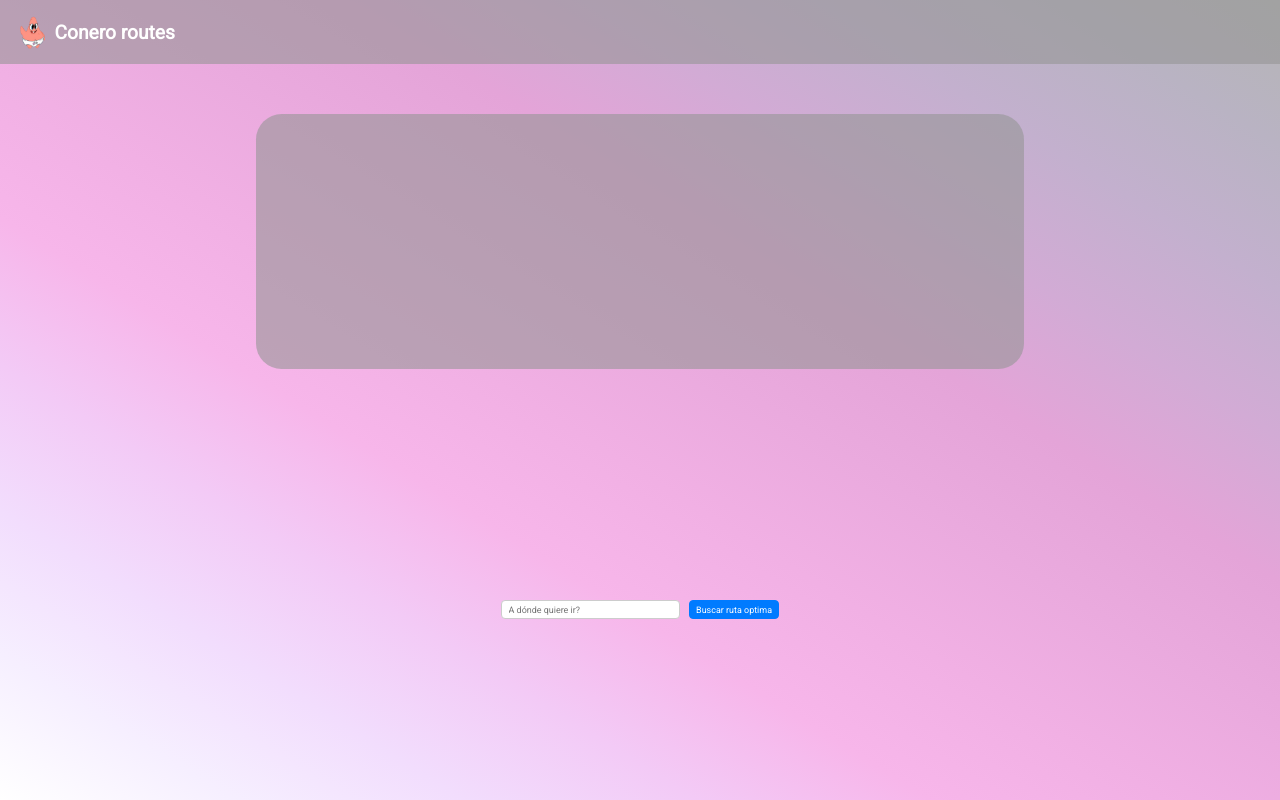
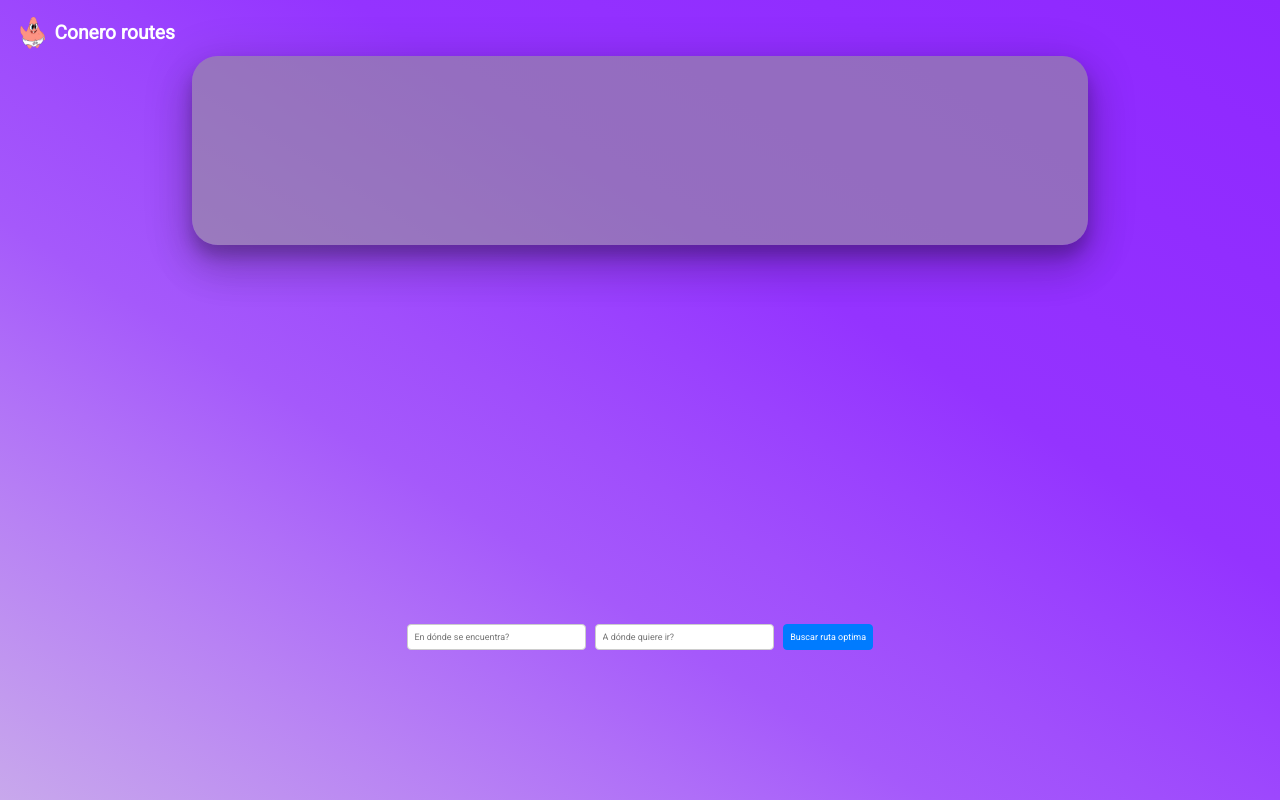
Before and after one commit to LMHGgxy/Algoritmos, a Flask app: page / in a window 1280 px wide. Run offline with Flask 3, Linux system fonts and the light colour scheme; data that the repository does not hold is empty.

Commit message:
ultimoxd

```diff
--- a/Libs/lista.py
+++ b/Libs/lista.py
@@ -39,6 +39,10 @@ class Lista:
 
         # Utiliza temporal_show para obtener el valor actual y avanzar el estado
         return self.temporal_show(self.estado)
+    def reiniciar_show(self):
+        # Reinicia el estado a None para volver a empezar
+        self.estado = self.head
+        return 'listo'
 
     def delete(self, value):
         # Elimina el nodo con el valor dado de la lista
--- a/main.py
+++ b/main.py
@@ -121,7 +121,7 @@ def draw_places():
     fig, ax = plt.subplots(figsize=(fig_width, fig_height))
     nx.draw_networkx_nodes(G, pos, node_color='skyblue', node_size=1600)
     nx.draw_networkx_labels(G, pos, font_size=10)
-    nx.draw_networkx_edges(G, pos, edgelist=G.edges(), arrowstyle='->', arrowsize=20, edge_color=edge_colors, node_size=2000)
+    nx.draw_networkx_edges(G, pos, edgelist=G.edges(), arrowstyle='-', arrowsize=20, edge_color=edge_colors, node_size=2000)
 
     # Guardar y devolver la imagen
     buf = io.BytesIO()
@@ -139,6 +139,66 @@ def generate_unique_colors(n):
     random.shuffle(colors)
     return colors
 
+def buscar_camino(grafo, inicio, destino):
+    nodos_pendientes = [(0, inicio)]
+    distancia_total = {inicio: 0}
+    nodo_anterior = {inicio: None}
+
+    while nodos_pendientes:
+        # Obtener el nodo con la menor distancia estimada
+        nodo_actual = min(nodos_pendientes, key=lambda x: x[0])[1]
+        nodos_pendientes.remove((distancia_total[nodo_actual], nodo_actual))
+
+        # Verificar si hemos llegado al destino
+        if nodo_actual == destino:
+            # Reconstruir el camino desde el destino hasta el inicio
+            camino = []
+            while nodo_actual is not None:
+                camino.insert(0, nodo_actual)
+                nodo_actual = nodo_anterior[nodo_actual]
+            return camino
+
+        # Explorar vecinos del nodo actual
+        for vecino in grafo[nodo_actual]["ir"] + grafo[nodo_actual]["volver"]:
+            nueva_distancia = distancia_total[nodo_actual] + 1  # Consideramos todas las aristas como igualmente costosas
+
+            if vecino not in distancia_total or nueva_distancia < distancia_total[vecino]:
+                distancia_total[vecino] = nueva_distancia
+                nodo_anterior[vecino] = nodo_actual
+                nodos_pendientes.append((nueva_distancia, vecino))
+
+    # Si no se encuentra un camino, devolver None
+    return None
+
+
+@app.route("/buscar", methods=['POST'])
+def buscar():
+    data = request.json
+
+    # Verificar si los datos de inicio y final están presentes en la solicitud
+    if 'inicio' in data and 'final' in data:
+        start = data["inicio"]
+        end = data["final"]
+
+        # Verificar si el lugar de inicio existe en el diccionario
+        if start in lugares_to_draw:
+            # Verificar si puede ir directamente a su destino desde el lugar de inicio
+            if end in lugares_to_draw[start]['ir'] + lugares_to_draw[start]['volver']:
+                return jsonify({'response': 'puede ir directamente a su destino'})
+            else:
+                # Buscar un camino utilizando el algoritmo A* (previamente definido)
+                camino = buscar_camino(lugares_to_draw, start, end)
+
+                if camino:
+                    return jsonify({'response': f'Camino encontrado: {camino}'})
+                else:
+                    return jsonify({'response': 'No hay camino disponible'})
+        else:
+            return jsonify({'response': 'Lugar de inicio no encontrado'})
+
+    else:
+        return jsonify({'response': 'Envíe datos de inicio y final'})
+
 
 if __name__ == "__main__":
     app.run(port=5000, debug=True)
--- a/static/encontrar.js
+++ b/static/encontrar.js
@@ -21,3 +21,24 @@ const getElementApi = async () => {
     }
 }
 getElementApi()
+
+const getBusqueda = async () => {
+    const inicio_ruta = document.getElementById("inicio").value;
+    const final_ruta = document.getElementById("final").value;
+
+    const response = await fetch("/buscar", {
+        method: 'POST',
+        headers: {
+            'Content-Type': 'application/json'
+        },
+        body: JSON.stringify({
+            inicio: inicio_ruta,
+            final: final_ruta
+        })
+    });
+
+    const busqueda = await response.json();
+
+    const respuesta_html = document.getElementById("respuesta");
+    respuesta_html.innerText = JSON.stringify(busqueda);
+}
--- a/static/index.css
+++ b/static/index.css
@@ -9,9 +9,12 @@
 body{
     width: 100%;
     height: 100vh;
-    background-image: linear-gradient(to left bottom, #b5b5b5, #b9b3c3, #c3b0ce, #d2abd5, #e4a4d8, #eaaade, #f1b0e4, #f7b6ea, #f3caf6, #f2ddfd, #f6efff, #ffffff);
+    background-image: linear-gradient(to left bottom, #8e27ff, #902aff, #912dff, #9330ff, #9433ff, #9a41fe, #a04efc, #a559fb, #af6ef8, #b882f4, #c095f0, #c8a8ec);
     background-size: cover;
     background-repeat: no-repeat;
+    display: flex;
+    justify-content: center;
+    align-items: center;
 }
 
 nav {
@@ -19,20 +22,22 @@ nav {
     height: 5vw;
     padding: 1vw;
     box-sizing: border-box;
+    position: absolute;
+    top: 0;
     display: flex;
     align-items: center;
-    background-color: rgba(150, 150, 150, 0.596);
     font-size: 1vw;
 }
 img{
     height: 100%;
 }
 #routes{
-    width: 60%;
+    width: 70%;
     border-radius: 2vw;
     overflow: hidden;
-    height: calc( 90% - 5vw );
-    background-color: rgba(150, 150, 150, 0.596)
+    height: 80%;
+    background-color: rgba(150, 150, 150, 0.596);
+    box-shadow: 0px 9px 46px 8px rgba(0, 0, 0, 0.12), 0px 24px 38px 3px rgba(0, 0, 0, 0.14), 0px 11px 15px rgba(0, 0, 0, 0.2);
 }
 .container{
     width: 100%;
@@ -54,7 +59,7 @@ img{
 }
 .datos_usuario input {
     width: 20%;
-    height: 1.5vw; /* Usar un valor fijo para la altura mejora la consistencia en diferentes tamaños de pantalla */
+    height: 2vw; /* Usar un valor fijo para la altura mejora la consistencia en diferentes tamaños de pantalla */
     border: 1px solid #ccc; /* Un borde sutil */
     border-radius: 4px; /* Bordes redondeados */
     color: black;
@@ -72,7 +77,7 @@ img{
 
 .datos_usuario button {
     width: 10%;
-    height: 1.5vw; /* Altura fija para alinearse con el input */
+    height: 2vw; /* Altura fija para alinearse con el input */
     font-size: .7vw; /* Tamaño de fuente fijo */
     color: white; /* Color de texto blanco */
     background-color: #007bff; /* Un fondo azul, por ejemplo */
--- a/templates/index.html
+++ b/templates/index.html
@@ -18,9 +18,11 @@
         <div id="routes">
             <!-- i'll add something someday in my cv -->
         </div>
+        <span id="respuesta"></span>
         <div class="datos_usuario">
-            <input type="text" placeholder="A dónde quiere ir?" />
-            <button>Buscar ruta optima</button>
+            <input id="inicio" type="text" placeholder="En dónde se encuentra?" />
+            <input id="final" type="text" placeholder="A dónde quiere ir?" />
+            <button onclick="getBusqueda()" >Buscar ruta optima</button>
         </div>
     </div>
     <script src="{{ url_for('static', filename='encontrar.js') }}"></script>
```
